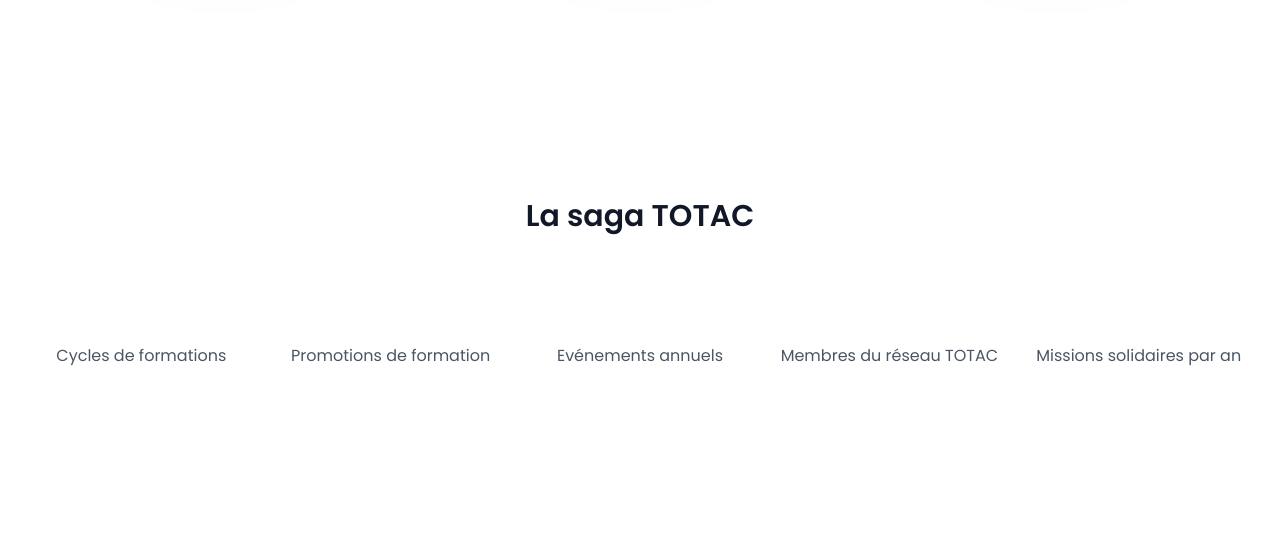
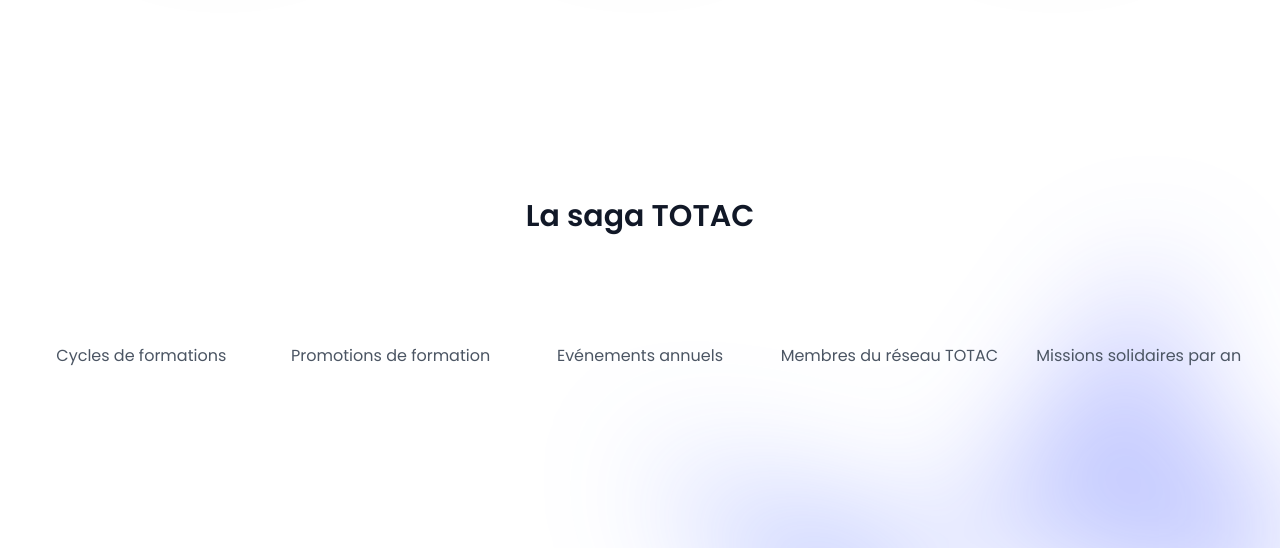
Before and after one commit to jealife/Totac-academy, a React (Create React App) app: page / in a window 1280 px wide. Shown: the part 2633-3181 px from the top of the page. Built offline with nearby package versions, Linux system fonts and the light colour scheme.

Commit message:
Changes to be committed: 	modified:   src/components/blogSection/BlogSection.js 	modified:   src/components/company/servicesCompany.js 	modified:   src/components/footer/Footer.js 	modified:   src/components/hero/Hero.js 	modified:   src/components/stats/Stats.js

```diff
--- a/src/components/blogSection/BlogSection.js
+++ b/src/components/blogSection/BlogSection.js
@@ -69,7 +69,7 @@ export default function BlogSection() {
                 </div>
                 <div className="mx-auto mt-10 grid max-w-2xl grid-cols-1 gap-x-8 gap-y-16 border-t border-gray-200 pt-10 sm:mt-16 sm:pt-16 lg:mx-0 lg:max-w-none lg:grid-cols-3">
                     {posts.map((post) => (
-                        <article key={post.id} className="flex max-w-xl flex-col items-start justify-between rounded-3xl bg-white shadow-2xl p-3"
+                        <article key={post.id} className="flex max-w-xl flex-col items-start justify-between rounded-3xl bg-white shadow-2xl p-3 HOV"
                             data-aos="fade-up"
                             data-aos-duration={post.delay}
                             data-aos-delay={post.delay}
--- a/src/components/company/servicesCompany.js
+++ b/src/components/company/servicesCompany.js
@@ -20,8 +20,10 @@ const servicesCompany = [
 ]
 export default function ServicesCompany() {
     return (
-        <div className='w-full bg-indigo-100-100 py-24'>
+        <div className='w-full bg-indigo-100-100 py-24 relative '>
+
             <div className="mx-auto max-w-7xl px-3 lg:px-8  flex flex-col gap-14  justify-center py-14">
+
 
                 <div>
                     <h2 className="text-gray-900 font-semibold text-3xl text-center">
@@ -53,7 +55,17 @@ export default function ServicesCompany() {
                         )
                         )}
                 </div>
-
+                <div
+                    className="absolute inset-x-0 -top-40 -z-10 transform-gpu overflow-hidden blur-3xl sm:-top-80"
+                    aria-hidden="true">
+                    <div
+                        className="relative left-[calc(50%-11rem)] aspect-[1155/678] w-[36.125rem] -translate-x-1/2 rotate-[30deg] bg-gradient-to-tr from-[#ff953e] to-[#ff7607] opacity-30 sm:left-[calc(50%-30rem)] sm:w-[72.1875rem]"
+                        style={{
+                            clipPath:
+                                'polygon(74.1% 44.1%, 100% 61.6%, 97.5% 26.9%, 85.5% 0.1%, 80.7% 2%, 72.5% 32.5%, 60.2% 62.4%, 52.4% 68.1%, 47.5% 58.3%, 45.2% 34.5%, 27.5% 76.7%, 0.1% 64.9%, 17.9% 100%, 27.6% 76.8%, 76.1% 97.7%, 74.1% 44.1%)',
+                        }}
+                    />
+                </div>
             </div>
         </div>
     )
--- a/src/components/footer/Footer.js
+++ b/src/components/footer/Footer.js
@@ -1,5 +1,6 @@
 import React from 'react'
 import logo from '../../assets/images/Logo_TOTAC.png'
+import { Link } from 'react-router-dom'
 
 export default function Footer() {
     return (
@@ -12,11 +13,11 @@ export default function Footer() {
                             <img src={logo} class="h-12 mr-3" alt="FlowBite Logo" />
                             {/* <span class="self-center text-2xl font-semibold whitespace-nowrap dark:text-white">TOTAC</span> */}
                         </a>
-                        <div className='pr-9 w-96'>
-                        <span class="text-sm text-gray-500 sm:text-center dark:text-gray-400 px14 ">
-                            TOTAC est une académie de formation des formateurs, de formation des consultants et de formation des formateurs digitaux.
-                            TOTAC offre aux entreprises des services d’ingénierie pédagogique et de certification de leurs formateurs internes.
-                        </span>
+                        <div className='pr-9 w-96 pt-3'>
+                            <span class="text-sm text-gray-500 sm:text-center dark:text-gray-400 px14 ">
+                                TOTAC est une académie de formation des formateurs, de formation des consultants et de formation des formateurs digitaux.
+                                TOTAC offre aux entreprises des services d’ingénierie pédagogique et de certification de leurs formateurs internes.
+                            </span>
                         </div>
                     </div>
                     <div class="grid grid-cols-2 gap-8 sm:gap-6 sm:grid-cols-3">
@@ -24,7 +25,7 @@ export default function Footer() {
                             <h2 class="mb-6 text-sm font-semibold text-gray-900 uppercase dark:text-white">Resources</h2>
                             <ul class="text-gray-500 dark:text-gray-400 font-medium">
                                 <li class="mb-4">
-                                    <a href="https://flowbite.com/" class="hover:underline">Blog</a>
+                                    <Link href="/blog" class="hover:underline">Blog</Link>
                                 </li>
                                 <li>
                                     <a href="https://totac.ma/category/kit-pour-journalistes/" class="hover:underline">Kit pour journaliste</a>
--- a/src/components/hero/Hero.js
+++ b/src/components/hero/Hero.js
@@ -11,8 +11,7 @@ export default function Hero() {
       <div className="relative isolate px-6 pt-14 pb-8 lg:px-8">
         <div
           className="absolute inset-x-0 -top-40 -z-10 transform-gpu overflow-hidden blur-3xl sm:-top-80"
-          aria-hidden="true"
-        >
+          aria-hidden="true">
           <div
             className="relative left-[calc(50%-11rem)] aspect-[1155/678] w-[36.125rem] -translate-x-1/2 rotate-[30deg] bg-gradient-to-tr from-[#ff953e] to-[#ff7607] opacity-30 sm:left-[calc(50%-30rem)] sm:w-[72.1875rem]"
             style={{
--- a/src/components/stats/Stats.js
+++ b/src/components/stats/Stats.js
@@ -2,7 +2,7 @@ import CountUp from 'react-countup';
 import VisibilitySensor from 'react-visibility-sensor';
 
 const stats = [
-  { id: 1, name: 'Cycles de formations', value: 3,  },
+  { id: 1, name: 'Cycles de formations', value: 3, },
   { id: 2, name: 'Promotions de formation', value: 25 },
   { id: 3, name: 'Evénements annuels', value: 20 },
   { id: 2, name: 'Membres du réseau TOTAC', value: 300 },
@@ -11,7 +11,8 @@ const stats = [
 
 export default function Stats() {
   return (
-    <div className="bg-white lg:py-32 py-24 sm:py-7  flex flex-col  items-center gap-14">
+    <div className="bg-white lg:py-32 py-24 sm:py-7  flex flex-col  items-center gap-14 relative isolate">
+
       <h2 className='text-3xl font-semibold text-gray-900'>La saga TOTAC</h2>
       <div className="mx-auto max-w-7xl px-6 lg:px-8">
         <dl className="grid grid-cols-1 gap-x-8 gap-y-16 text-center lg:grid-cols-5" >
@@ -24,7 +25,7 @@ export default function Stats() {
                 <VisibilitySensor partialVisibility offset={{ bottom: 200 }}>
                   {({ isVisible }) => (
                     <div className='h-9 flex justify-center text-center'>
-                      {isVisible ? <CountUp className='text-orange-600' end={stat.value} /> :''}
+                      {isVisible ? <CountUp className='text-orange-600' end={stat.value} /> : ''}
                     </div>
                   )}
                 </VisibilitySensor>
@@ -33,6 +34,18 @@ export default function Stats() {
           ))}
         </dl>
       </div>
+      <div
+        className="absolute inset-x-0 top-[calc(100%-13rem)] -z-10 transform-gpu overflow-hidden blur-3xl sm:top-[calc(100%-30rem)]"
+        aria-hidden="true"
+      >
+        <div
+          className="relative left-[calc(50%+3rem)] aspect-[1155/678] w-[36.125rem] -translate-x-1/2 bg-gradient-to-tr from-[#466bff] to-[#0400ff] opacity-30 sm:left-[calc(50%+36rem)] sm:w-[72.1875rem]"
+          style={{
+            clipPath:
+              'polygon(74.1% 44.1%, 100% 61.6%, 97.5% 26.9%, 85.5% 0.1%, 80.7% 2%, 72.5% 32.5%, 60.2% 62.4%, 52.4% 68.1%, 47.5% 58.3%, 45.2% 34.5%, 27.5% 76.7%, 0.1% 64.9%, 17.9% 100%, 27.6% 76.8%, 76.1% 97.7%, 74.1% 44.1%)',
+          }}
+        />
+      </div>
     </div>
   )
 }
```
